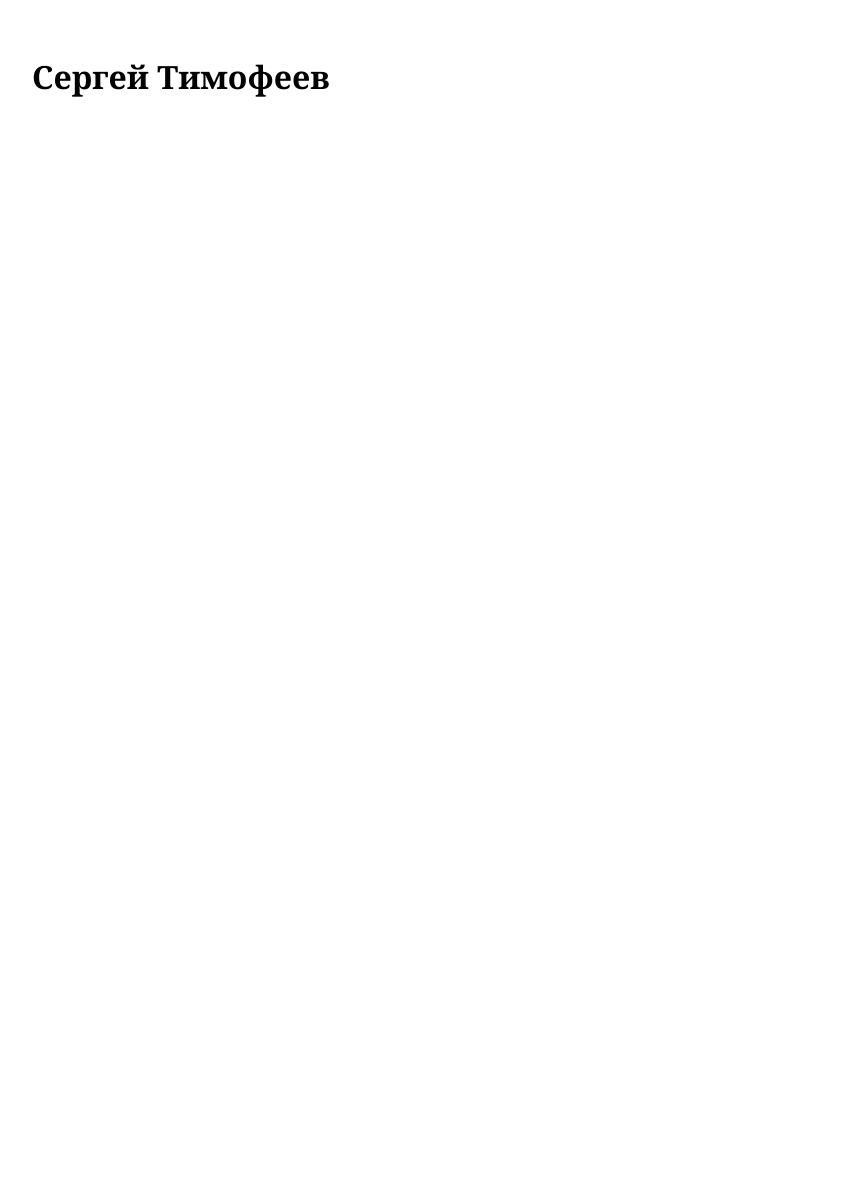
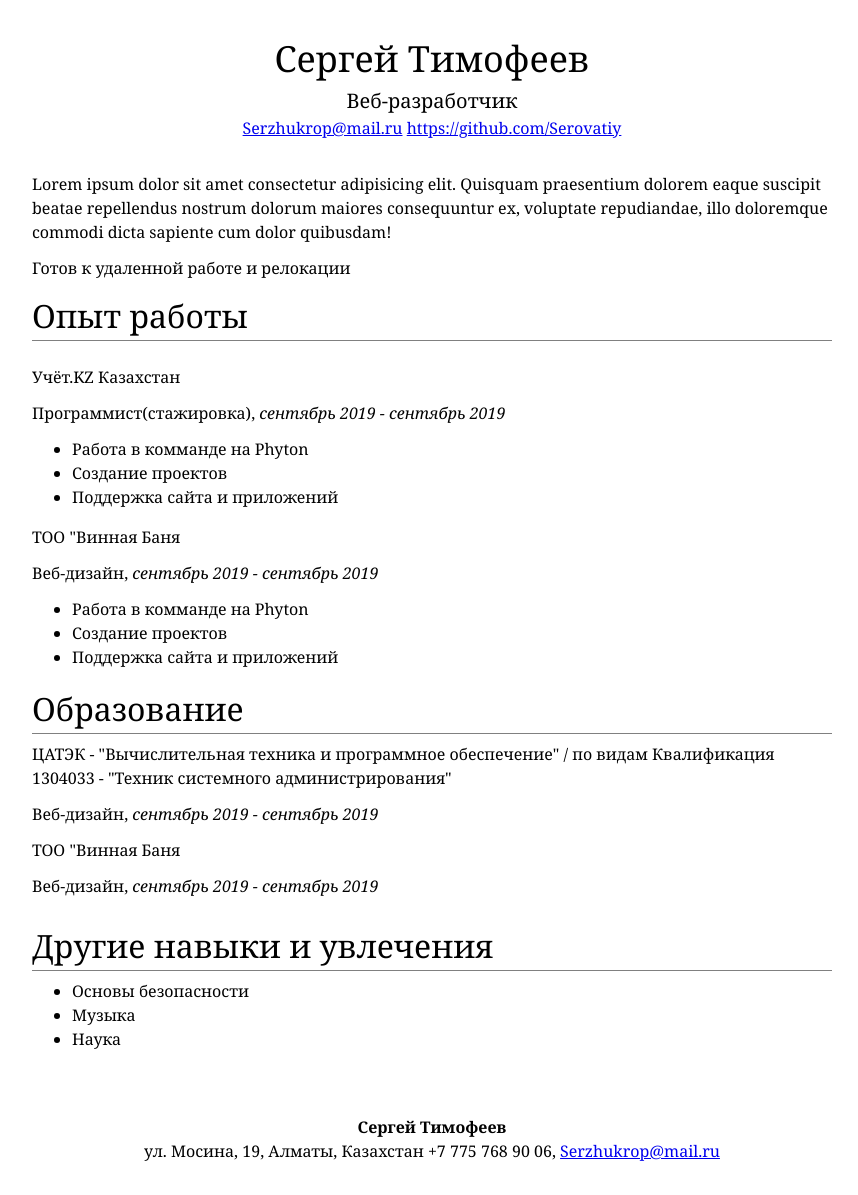
Before and after one commit to Serovatiy/Resume, a plain HTML site: page index.html in a window 1280 px wide. Shown: the whole page, without its empty margins (208-1066 px from the left). Before the commit the page ends 800 px from the top, so only its background shows below. Drawn offline with Linux system fonts and the light colour scheme; files that its build step writes are made by us from their sources.

Commit message:
Закончено.

```diff
--- a/css/style.css
+++ b/css/style.css
@@ -7,3 +7,51 @@ body {
     padding-top: 32px;
     padding-bottom: 32px;
   }
+
+p {
+    margin-top: 0;
+    margin-bottom: 12px;
+  }
+
+ul {
+    margin-top: 0;
+  }
+
+h1, h2, h3 {
+    font-weight: 400;
+    margin: 0;
+}
+
+h1 {
+    font-size: 36px;
+    margin-bottom: 0;
+}
+
+h2 {
+    font-size: 32px;
+    border-bottom: 1px grey solid;
+    margin-bottom: 8px;
+}
+
+h3 {
+    font-size: 20px;
+    margin-bottom: 0;
+}
+
+#header {
+    margin-bottom: 32px;
+    text-align: center;
+}
+
+.main_section {
+    margin-bottom: 24px;
+  }
+
+.main_section_item {
+    margin-bottom: 16px;
+  }
+
+#footer {
+    margin-top: 64px;
+    text-align: center;
+  }
--- a/index.html
+++ b/index.html
@@ -1,23 +1,73 @@
 <!DOCTYPE html>
-<html lang="en">
 <head>
     <meta charset="UTF-8">
-    <meta name="viewport" content="width=device-width, initial-scale=1.0">
-    <meta http-equiv="X-UA-Compatible" content="ie=edge">
-    <link rel="stylesheet" href="./css/style.css">
+    <link rel="stylesheet" type="text/css" href="style.css">
     <title>RESUME</title>
 </head>
 <body>
     <div id="header">
         <h1>Сергей Тимофеев</h1>
-        <h3></h3>
-        <p></p>
+        <h3>Веб-разработчик</h3>
+        <p>
+            <a href="Serzhukrop@mail.ru">Serzhukrop@mail.ru</a>
+            <a href="https://github.com/Serovatiy">https://github.com/Serovatiy</a>
+        </p>
     </div>
     <div id="main">
-
+        <p>
+            Lorem ipsum dolor sit amet consectetur adipisicing elit. Quisquam praesentium dolorem eaque suscipit beatae repellendus nostrum dolorum maiores consequuntur ex, voluptate repudiandae, illo doloremque commodi dicta sapiente cum dolor quibusdam!
+        </p>
+        <p>
+            Готов к удаленной работе и релокации
+        </p>
+        <div class="main_section">
+            <h2>Опыт работы</h2>
+        </div>
+        <div class="main_section_item">
+            <p>Учёт.KZ Казахстан</p>
+            <p>
+                Программист(стажировка), <i>сентябрь 2019 - сентябрь 2019</i>
+            </p>
+            <ul>
+                <li>Работа в комманде на Phyton</li>
+                <li>Создание проектов</li>
+                <li>Поддержка сайта и приложений</li>
+            </ul>
+            <p>TOO "Винная Баня</p>
+            <p>Веб-дизайн, <i>сентябрь 2019 - сентябрь 2019</i>
+            </p>
+            <ul>
+                <li>Работа в комманде на Phyton</li>
+                <li>Создание проектов</li>
+                <li>Поддержка сайта и приложений</li>
+            </ul>
+        </div>
+        <div class="main_section">
+            <h2>Образование</h2>
+            <div class="main_section_item">
+                <p>ЦАТЭК - "Вычислительная техника и программное обеспечение" / по видам
+                    Квалификация 1304033 - "Техник системного администрирования"</p>
+                <p>Веб-дизайн, <i>сентябрь 2019 - сентябрь 2019</i></p>
+                <p>TOO "Винная Баня</p>
+                <p>Веб-дизайн, <i>сентябрь 2019 - сентябрь 2019</i></p>
+            </div>
+        </div>
+    <div class="main_section">
+        <h2>Другие навыки и увлечения</h2>
+        <div class="main_section_item">
+            <ul>
+                <li>Основы безопасности</li>
+                <li>Музыка</li>
+                <li>Наука</li>
+            </ul>
+        </div>
+    </div>
     </div>
     <div id="footer">
-
-    </div>
+        <strong>Сергей Тимофеев</strong>
+            <br/>
+            ул. Мосина, 19, Алматы, Казахстан +7 775 768 90 06,
+            <a href="Serzhukrop@mail.ru">Serzhukrop@mail.ru</a>
+     </div>
 </body>
 </html>
```
